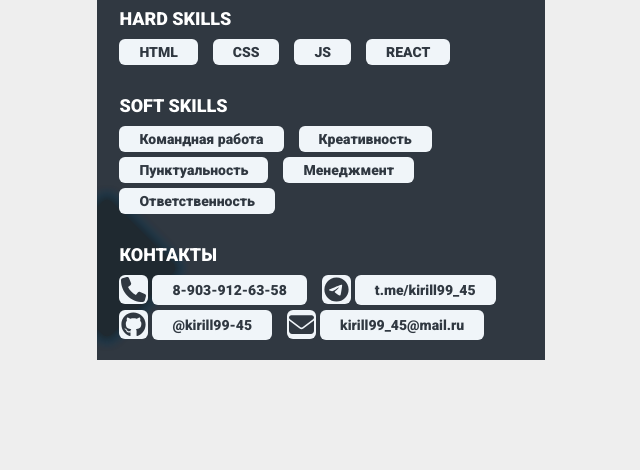
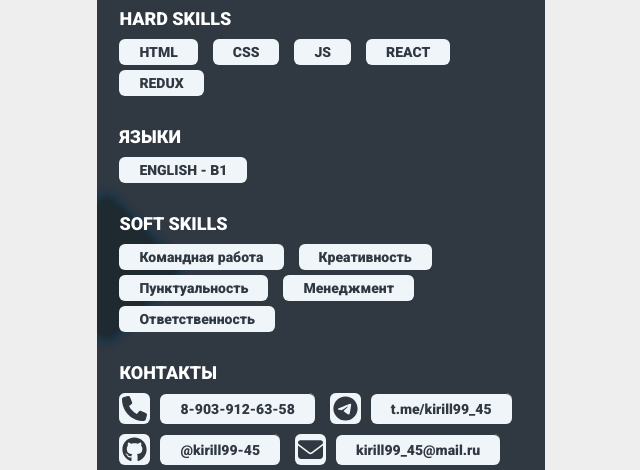
Before and after one commit to kirill99-45/cv, a React (Create React App) app: page / in a window 1280 px wide. Shown: the part 482-952 px from the top of the page, without its empty margins (319-959 px from the left). Before the commit the page ends 842 px from the top, so only its background shows below. Built offline with nearby package versions, Linux system fonts and the light colour scheme.

Commit message:
Обновление
1) Доработанный текст
2) Анимации появления блоков
3) Рефакторинг

```diff
--- /dev/null
+++ b/src/Components/Left-side/Skills/contacts-wrapper.js
@@ -0,0 +1,43 @@
+import { FontAwesomeIcon } from "@fortawesome/react-fontawesome";
+import { faTelegram, faGithub} from '@fortawesome/free-brands-svg-icons';
+import { faPhone, faEnvelope } from '@fortawesome/free-solid-svg-icons';
+
+export const Contacts = ({ contacts }) => {
+
+  const icons = [faTelegram, faGithub, faPhone, faEnvelope]
+
+  const getIcon = (icon) => {
+    for (let i = 0; i < icons.length; i++) {
+      if (icons[i].iconName === icon) {
+        return icons[i]
+      }
+    }
+  }
+
+  const Contact = ({ contact }) => {
+    return (
+      <li>
+        <a
+          href={contact.link}
+          type={contact.type}
+          target={contact.target}
+          className='contacts__btn'
+        >
+        <FontAwesomeIcon icon={getIcon(contact.icon)} className='img__wrapper'/>
+        <span className='contacts__title'>{contact.title}</span>
+        </a>
+      </li>
+    )
+  }
+
+  return (
+    <div className='skill__wrapper'>
+      <span className='skill__title'>КОНТАКТЫ</span>
+      <ul className='skill__container contacts'>
+        {
+          contacts.map(contact => <Contact contact={contact}/>)
+        }
+      </ul>
+    </div>
+  )
+}
--- a/src/Components/Left-side/Skills/skills-wrapper.js
+++ b/src/Components/Left-side/Skills/skills-wrapper.js
@@ -1,8 +1,6 @@
-import { FontAwesomeIcon } from "@fortawesome/react-fontawesome";
-import { faTelegram, faGithub} from '@fortawesome/free-brands-svg-icons';
-import { faPhone, faEnvelope } from '@fortawesome/free-solid-svg-icons';
+import { Contacts } from './contacts-wrapper.js';
 
-const Skills = ({ skills, contacts }) => {
+export const MainInfoWrapper = ({ skills, contacts }) => {
 
   const Skill = ({ skills }) => skills.map((skill, i) => <li className='skill' key={i}>{skill}</li>)
 
@@ -15,34 +13,18 @@ const Skills = ({ skills, contacts }) => {
         </ul>
       </div>
       <div className='skill__wrapper'>
+        <span className='skill__title'>ЯЗЫКИ</span>
+        <ul className='skill__container'>
+          <Skill skills={skills.languages}/>
+        </ul>
+      </div>
+      <div className='skill__wrapper'>
         <span className='skill__title'>SOFT SKILLS</span>
         <ul className='skill__container'>
           <Skill skills={skills.softSkills}/>
         </ul>
       </div>
-      <div className='skill__wrapper'>
-        <span className='skill__title'>КОНТАКТЫ</span>
-        <ul className='skill__container contacts'>
-          <li>
-            <FontAwesomeIcon icon={faPhone} className='img__wrapper'/>
-            <span><a href='tel:+89039126358' type='phone'>{contacts[0]}</a></span>
-          </li>
-          <li>
-            <FontAwesomeIcon icon={faTelegram} className='img__wrapper'/>
-            <span><a href='https://t.me/kirill99_45' target='_blank'>{contacts[1]}</a></span>
-          </li>
-          <li>
-            <FontAwesomeIcon icon={faGithub} className='img__wrapper'/>
-            <span><a href='https://github.com/kirill99-45' target='_blank'>{contacts[2]}</a></span>
-          </li>
-          <li>
-            <FontAwesomeIcon icon={faEnvelope} className='img__wrapper'/>
-            <span><a href='https://vk.com/im?sel=270124671' target='_blank'>{contacts[3]}</a></span>
-          </li>
-        </ul>
-      </div>
+      <Contacts contacts={contacts} />
     </div>
   )
 }
-
-export default Skills;
--- a/src/Components/Left-side/css/left-side.css
+++ b/src/Components/Left-side/css/left-side.css
@@ -5,6 +5,7 @@
   overflow: hidden;
   display: flex;
   flex-direction: column;
+  height: 100%;
 }
 
 .left-side__wrapper::before {
@@ -32,6 +33,14 @@
   background: #f0f5f9;
   border-radius: 6px;
   transition: 0.3s;
+}
+
+.left-side__btn:active {
+  transform: scale(95%);
+}
+
+.left-side__btn:hover {
+  background: #bcc0c3;
 }
 
 .left-side__wrapper::after {
@@ -162,17 +171,26 @@
   justify-content: center;
   align-items: center;
   border-radius: 6px;
-  padding: 2px;
+  padding: 3px;
   background: #f0f5f9;
 }
 
-.contacts li {
+.contacts {
+  display: flex;
+  row-gap: 10px;
+}
+
+.contacts li a {
   display: flex;
   column-gap: 4px;
-  background: inherit;
+  background: #303841;
+  flex-direction: row;
+  column-gap: 10px;
+  border-radius: 6px;
+  align-items: center;
 }
 
-.contacts span a {
+.contacts__title {
   padding: 7px 20px;
   display: flex;
   border-radius: 6px;
@@ -184,3 +202,24 @@
   font-weight: bold;
   cursor: pointer;
 }
+
+.contacts__btn {
+  color: #303841;
+  text-decoration: none;
+  font-weight: bold;
+}
+
+.contacts__btn:focus .contacts__title {
+  box-shadow: 0px 0px 8px 2px #3F51B5;
+  border: none;
+  outline: none;
+}
+
+.contacts__btn:active .contacts__title {
+  scale: 95%;
+  transition: 0.2s;
+}
+
+.contacts__btn:hover .contacts__title {
+  box-shadow: 0px 0px 8px 2px #3F51B5;
+}
--- a/src/Components/Left-side/left-side.js
+++ b/src/Components/Left-side/left-side.js
@@ -1,5 +1,5 @@
 import { useState, useEffect, useRef } from 'react';
-import Skills from './Skills/skills-wrapper.js';
+import { MainInfoWrapper } from './Skills/skills-wrapper.js';
 import { FontAwesomeIcon } from "@fortawesome/react-fontawesome";
 import { faAnglesRight, faAnglesLeft, faAnglesDown, faAnglesUp, faEllipsis } from '@fortawesome/free-solid-svg-icons'
 import './css/left-side.css';
@@ -51,14 +51,14 @@ const LeftSide = ({ moreInfoState, setMoreInfoState, leftSide, aboutRef }) => {
   return (
     <div className='left-side__wrapper' ref={photoRef}>
       <FontAwesomeIcon icon={arrowIcon} className='left-side__btn' onClick={showMoreInfo} title='Подробнее'/>
-      <div className='photo__wrapper' >
-        <img src={leftSide.photo} alt='My photo'/>
+      <div className='photo__wrapper'>
+        <img src={leftSide.photo} alt='My photo' />
         <div className='photo__info-wrapper'>
           <span>{leftSide.name}</span>
           <span>{leftSide.position}</span>
         </div>
       </div>
-      <Skills skills={leftSide.skills} contacts={leftSide.contacts}/>
+      <MainInfoWrapper skills={leftSide.skills} contacts={leftSide.contacts}/>
     </div>
   )
 }
--- a/src/Components/Right-side/Project/Slider/slider.js
+++ b/src/Components/Right-side/Project/Slider/slider.js
@@ -7,7 +7,6 @@ import './slider.css';
 const Slider = ({ setLayoutState, slider }) => {
 
   const [sliderState, setSliderState] = useState({ slides : slider, active : 1 })
-
   const { active, slides } = sliderState
 
   return (
--- a/src/State/state.js
+++ b/src/State/state.js
@@ -1,13 +1,4 @@
-let rerenderEntireTree = () => {
-  console.log('render');
-}
-
-const Store =
-{
-  state :
-  {
-    leftSide :
-    {
+export const LeftSide = {
   name : 'Кирилл Рогов',
   position : 'Frontend Developer',
   photo : `https://sun9-77.userapi.com/impg/-tnWD1FWTlCKXtAYBVDGFu-AV9YjhCUPOlYeKQ/ZpvKZ2fHeFU.jpg?size=625x854&quality=96&sign=55d170c4adda9a770215f624add7b89c&type=album0`,
@@ -15,38 +6,86 @@ const Store =
   {
     hardSkills :
     [
-          'HTML', 'CSS', 'JS', 'REACT'
+      'HTML', 'CSS', 'JS', 'REACT', 'REDUX'
+    ],
+    languages :
+    [
+      'ENGLISH - B1'
     ],
     softSkills :
     [
       'Командная работа', 'Креативность', 'Пунктуальность', 'Менеджмент', 'Ответственность'
     ],
   },
-      contacts : ['8-903-912-63-58', 't.me/kirill99_45', '@kirill99-45', 'kirill99_45@mail.ru'],
+  contacts :
+  [
+    {
+      link : 'tel:+89039126358',
+      title : '8-903-912-63-58',
+      icon : 'phone',
+      type : 'phone',
     },
-    rightSide :
     {
+      link : 'https://t.me/kirill99_45',
+      title : 't.me/kirill99_45',
+      icon : 'telegram',
+      target : '_blank'
+    },
+    {
+      link : 'https://github.com/kirill99-45',
+      title : '@kirill99-45',
+      icon : 'github',
+      target : '_blank'
+    },
+    {
+      link : 'mailto:kirill99_45@mail.ru',
+      title : 'kirill99_45@mail.ru',
+      icon : 'envelope',
+      type : 'mail',
+    },
+  ]
+}
+export const RightSide = {
   about :
   `Если говорить в общих чертах, то я командный игрок с острым чувством личной ответственности.
-       Имею предпринимательский, инвестиционный и управленческий опыт работы. На последней работе управлял инвест
-       проектами – согласование бюджета с инвестором, контроль за ремонтом, а также организационные
-       (согласование отключения воды/электричества, даты выхода на сделку, условия по сделке и т.д.) и юридические вопросы.`,
+  Имею предпринимательский (более 3х лет), инвестиционный (2 года) и управленческий (1 год) опыт. На
+  последнем месте работы управлял инвестиционными проектами, участвовал в разработке новых практик.`,
   jobs :
   [
     {
-          years : ['2020', '2021'],
+      years : ['н.м.', '2022'],
+      yearsTitle : '6 мес.',
+      position : 'РАЗРАБОТКА',
+      company : 'Freelance',
+      activity :
+      [
+        {
+          title : 'Разработка простых одностроничных сайтов',
+          description : 'Реклама мужских наручных часов и концерта от студии танцев',
+        },
+        {
+          title : 'Приложение для налоговых консультаций',
+          description : `В команде из 2 человек разрабатывали приложение, которое должно было помогать риэлторам консультировать
+          продавцов недвижимости о возникающих (или нет) у них налогах и возможностях их оптимизации`,
+        }
+      ],
+    },
+    {
+      years : ['2022', '2021'],
+      yearsTitle : '10 мес.',
+      position : 'АГЕНТ ПО НЕДВИЖИМОСТИ',
+      company : 'AН "ПроДом"',
+      activity :
+      [`Работа с инвесторами`, `Ведение собственных проектов`, `Разработка новых практик`, `Налоговые консультации`],
+    },
+    {
+      years : ['2021', '2020'],
       yearsTitle : '7 мес.',
       position : 'ПОМОЩНИК ЮРИСТА',
       company : 'AБ "Sollars"',
-          activity : `Документооборот, составление договоров, претензий, участие в судебных заседаниях`,
+      activity :
+      [`Документооборот`, `Составление договоров, претензий`, `Участие в судебных заседаниях`],
     },
-        {
-          years : ['2021', '2022'],
-          yearsTitle : '10 мес.',
-          position : 'АГЕНТ ПО НЕДВИЖИМОСТИ',
-          company : 'AН "ПроДом"',
-          activity : `Работа с инвесторами, ведение собственных проектов, разроботка новых практик, налоговые консультации`,
-        }
   ],
   education :
   [
@@ -58,18 +97,18 @@ const Store =
     },
     {
       years : ['2021', '2022'],
-          yearsTitle : '8 мес.',
+      yearsTitle : '10 мес.',
       university : 'САМООБРАЗОВАНИЕ',
       activity : 'Frontend science'
     },
   ],
   homeProject :
   {
-        description : `Основным проектом, над которым я работал последние 4 месяца является SPA, в котором я
-        изучал новое и дотачивал ранее изученное. В данном приложении подключены сторонние библиотеки
-        (react-router-dom, axios), есть работа с внешними API (вывод данных о погоде, курсе валют) и
-        элементами (iframe). Реализована собственная валидация вводимых пользователем данных и обработка
-        выводимых данных на экран. Адаптивная верстка, написанная на flex’ах. Подробнее ниже :)`,
+    description : `Основным проектом, над которым я работал последние 6 месяцев является приложение о фильмах,
+    в котором я изучал новое и дотачивал ранее изученное. В нём подключены сторонние библиотеки (react-router-dom, axios,
+      font-awesome), есть работа с внешними API (вывод данных о погоде, курсе валют) и элементами со сторонних ресурсов (iframe).
+      Реализованы собственные валидации вводимых пользователем данных и обработка выводимых данных на экран. Адаптивная верстка
+      под все размеры экранов. Подробнее ниже :)`,
     slider :
     [
       {
@@ -271,11 +310,3 @@ const Store =
     ],
   }
 }
-  },
-
-  subcribe(observer) {
-    rerenderEntireTree = observer;
-  },
-}
-
-export default Store;
--- a/src/index.js
+++ b/src/index.js
@@ -1,25 +1,15 @@
 import React from 'react';
 import ReactDOM from 'react-dom/client';
 import App from './App';
-import Store from './State/state.js';
-import reportWebVitals from './reportWebVitals';
+import { LeftSide, RightSide } from './State/state.js';
 import './index.css';
 
 const root = ReactDOM.createRoot(document.getElementById('root'));
-
-const rerenderEntireTree = () => {
 root.render(
     <React.StrictMode>
       <App
-          leftSide={Store.state.leftSide}
-          rightSide={Store.state.rightSide}
+        leftSide={LeftSide}
+        rightSide={RightSide}
       />
     </React.StrictMode>
 );
-}
-
-rerenderEntireTree(Store);
-
-Store.subcribe(rerenderEntireTree);
-
-reportWebVitals();
```
Also changed, not shown: src/Components/Right-side/Jobs/jobs.js (+18 -3 lines), src/Components/Right-side/Project/Slider/slider.css (+10 -0 lines), src/Components/Right-side/css/media.css (+3 -14 lines), src/Components/Right-side/css/right-side.css (+71 -37 lines). Lines whose indentation alone changed are shown as unchanged.
